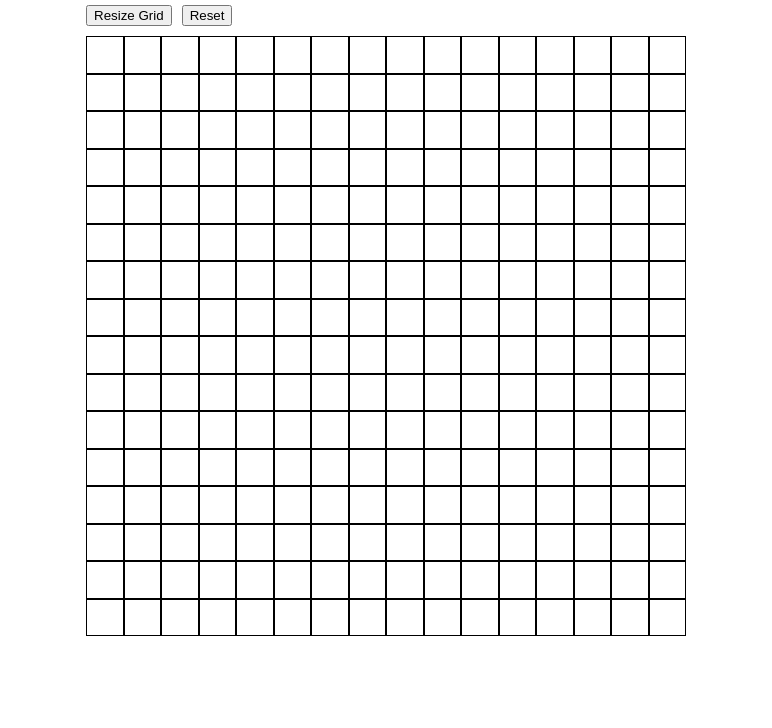
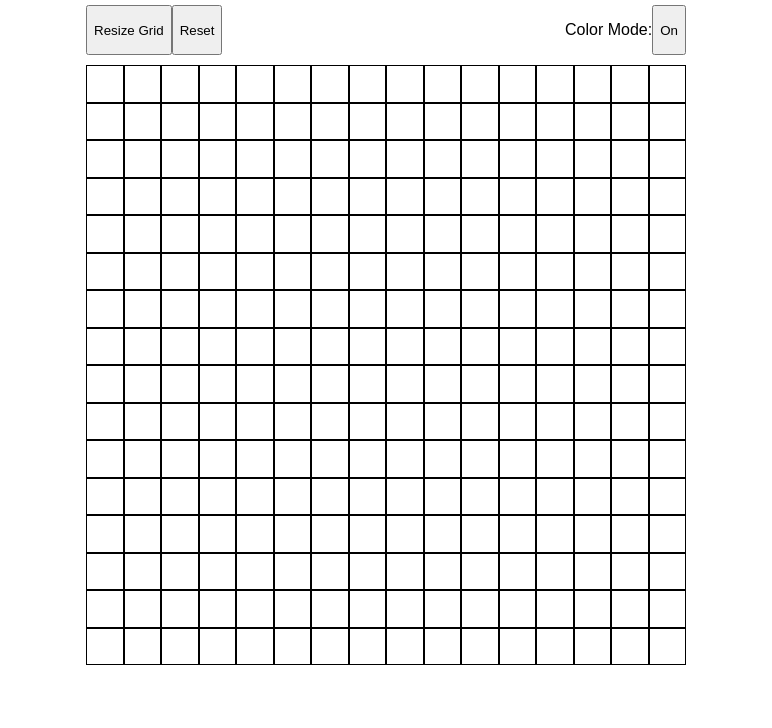
Before and after one commit to JRWaugh/CSS-grid-via-Javascript-test, a plain HTML site: page index.html in a window 1280 px wide. Shown: the part 72-800 px from the top of the page, without its empty margins (254-1026 px from the left). Drawn offline with Linux system fonts and the light colour scheme.

Commit message:
Updating js

```diff
--- a/index.html
+++ b/index.html
@@ -10,8 +10,10 @@
 <body>
     <h1>Legally Distinct Etchin' and Sketchin' Web App</h1>
     <div class="buttons">
-        <button type="button" id="box-resize">Resize Grid</button>
-        <button type="button" id="box-reset">Reset</button>
+        <button type="button" id="btn-resize">Resize Grid</button>
+        <button type="button" id="btn-reset">Reset</button>
+        <p id="btn-color-text">Color Mode: </p>
+        <button type="button" id="btn-color">On</button>
     </div>
 
     <div class="container">
@@ -23,8 +25,9 @@
         let colorMode = false
 
         buildGrid(16)
-        document.getElementById('box-resize').addEventListener('click', boxResize)
-        document.getElementById('box-reset').addEventListener('click', boxReset)
+        document.getElementById('btn-resize').addEventListener('click', boxResize)
+        document.getElementById('btn-reset').addEventListener('click', boxReset)
+        document.getElementById('btn-color').addEventListener('click', () => colorMode = !colorMode)
 
         function buildGrid(sideSize){
             gridSize = sideSize * sideSize
@@ -34,20 +37,31 @@
             for(i = 0; i < gridSize; i++){
                 let box = document.createElement('div')
                 box.className = "box"
-                box.addEventListener('mouseover', () => box.style.backgroundColor = "black")
+                box.addEventListener('mouseover', boxColor)
                 container.appendChild(box)
             }
         }
 
         function boxResize() {
             document.querySelectorAll('.box').forEach(box => box.remove())
-            sideSize = prompt("Enter desired length of grid size. Default is 16 (256 squares total)");
+            sideSize = prompt("Enter new length for grid side. Default is 16 (256 squares total)");
             buildGrid(sideSize)
         }
 
         function boxReset() {
             document.querySelectorAll('.box').forEach(box => box.style.backgroundColor = "white")
         }
+
+        function boxColor() {
+            if(colorMode === false){
+                this.style.backgroundColor = "black"
+            } else {
+                var r = Math.floor(Math.random()*256);          // Random between 0-255
+                var g = Math.floor(Math.random()*256);          // Random between 0-255
+                var b = Math.floor(Math.random()*256);          // Random between 0-255
+                this.style.backgroundColor = 'rgb(' + r + ',' + g + ',' + b + ')'
+            }
+        }
     </script>
 </body>
 
--- a/style.css
+++ b/style.css
@@ -10,14 +10,11 @@
 
 .buttons {
     display: flex;
+    flex-direction: row;
     margin: auto;
     margin-bottom: 10px;
-    justify-content: flex-start;
+    justify-content: center;
     width: 600px;
-}
-
-button {
-    margin-right: 10px;
 }
 
 h1 {
@@ -25,3 +22,8 @@ h1 {
     font-family: Arial;
     margin: 20px;
 }
+
+#btn-color-text {
+    margin-left: auto;
+    font-family: Arial;
+}
```
